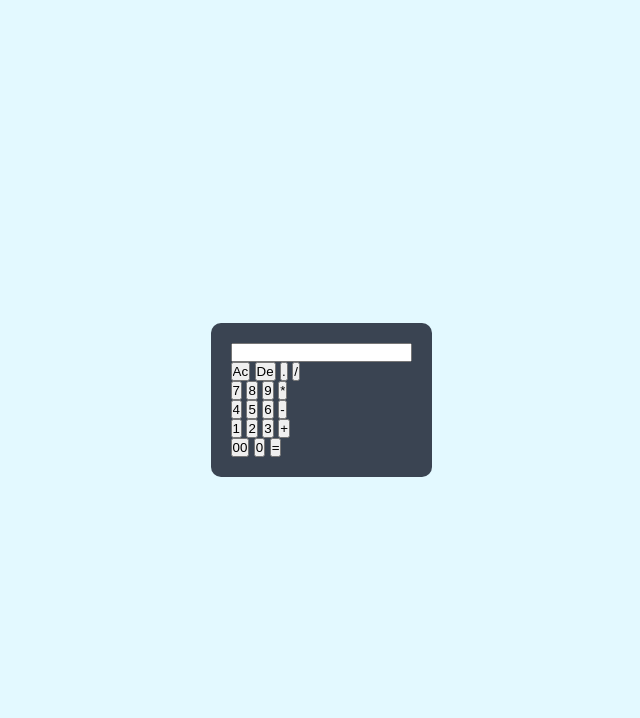
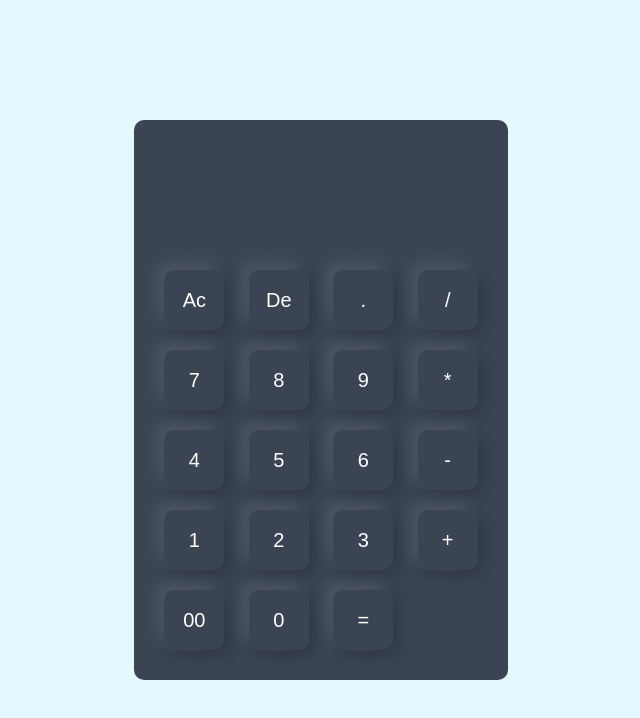
Before and after one commit to mohammadaliakbariii/calculator, a plain HTML site: page index.html in a window 1280 px wide. Shown: the whole page, without its empty margins (319-959 px from the left). Drawn offline with Linux system fonts and the light colour scheme.

Commit message:
some changing on display style and numbers

```diff
--- a/index.html
+++ b/index.html
@@ -12,7 +12,7 @@
     <div class="container">
         <div class="calculator">
             <form>
-                <div>
+                <div class="display">
                     <input type="text" name = "display">
                 </div>
                 <div>
--- a/styles.css
+++ b/styles.css
@@ -18,3 +18,29 @@
     padding: 20px;
     border-radius: 10px;
 }
+
+.calculator form input {
+    border: 0;
+    outline: 0;
+    width: 60px;
+    height: 60px;
+    border-radius: 10px;
+    box-shadow: -8px -8px 15px rgba(255,255,255,0.1),5px 5px 15px rgba(0,0,0,0.2);
+    background: transparent;
+    font-size: 20px;
+    color: #fff;
+    cursor: pointer;
+    margin: 10px;
+}
+form .display{
+    display: flex;
+    justify-content: flex-end;
+    margin: 20px 0;
+}
+
+form .display input{
+    text-align: right;
+    flex: 1;
+    font-size: 45px;
+    box-shadow: none;
+}
```
